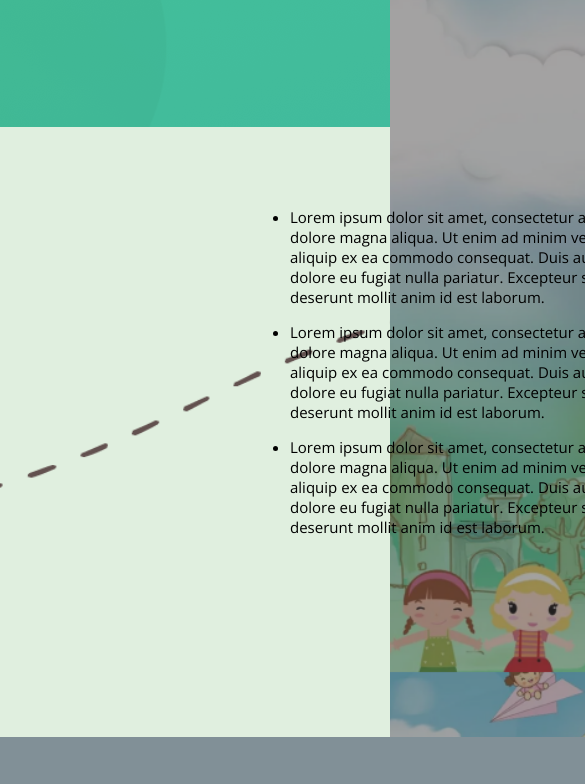
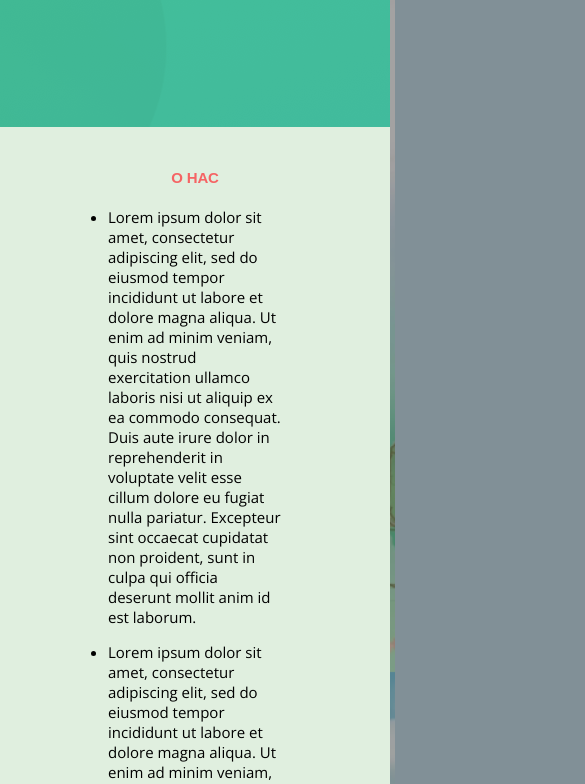
Before and after one commit to wotn1337/Educational_platform_front-end, a React (Create React App) app: page /#/ in a window 390 px wide. Shown: the part 1860-2644 px from the top of the page, 585 px wide, since content can reach past the window. Before the commit the page ends 2597 px from the top, so only its background shows below. Built offline with nearby package versions, Linux system fonts and the light colour scheme; no server answers.

Commit message:
Главная страница - описание "О нас"

```diff
--- a/src/components/MainPage/AboutBlock/AboutBlock.module.css
+++ b/src/components/MainPage/AboutBlock/AboutBlock.module.css
@@ -31,6 +31,11 @@
     grid-gap: 15px;
 }
 
+@media all and (max-width: 1200px) {
+    .wrapper {
+        width: auto;
+    }
+}
 
 @media all and (max-width: 1024px) {
     .aboutBlock {
```
